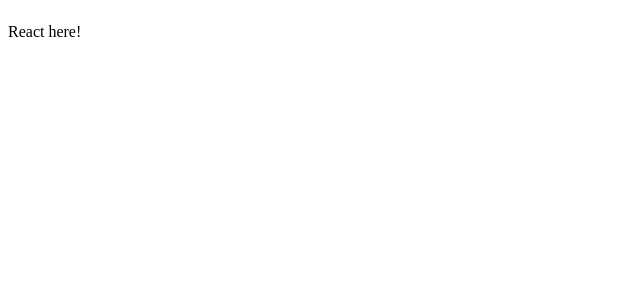
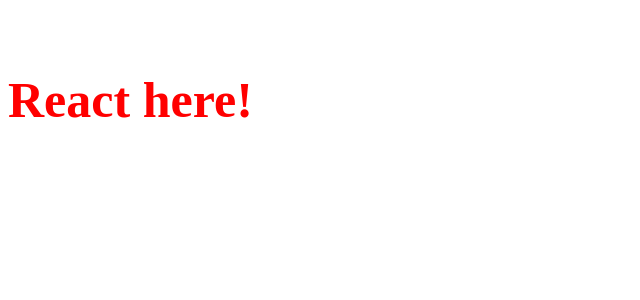
Before and after one commit to yama-zaki/LearningWebApps, a React app in the folder JavaScript学習/webpack-4-quickstart/: page / in a window 1280 px wide. Shown: the top 300 px of the page, without its empty margins (0-640 px from the left). Built offline with nearby package versions, Linux system fonts and the light colour scheme.

Commit message:
せっかくなのでスタイルを追加してみました

```diff
--- a/JavaScript学習/webpack-4-quickstart/src/main.css
+++ b/JavaScript学習/webpack-4-quickstart/src/main.css
@@ -4,3 +4,8 @@
 body {
     line-height: 2;
 }
+#app {
+    font-size: 50px;
+    font-weight: bold;
+    color: red;
+}
```
